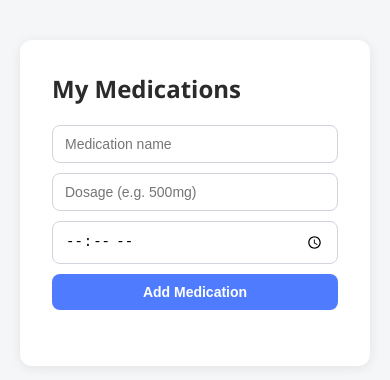
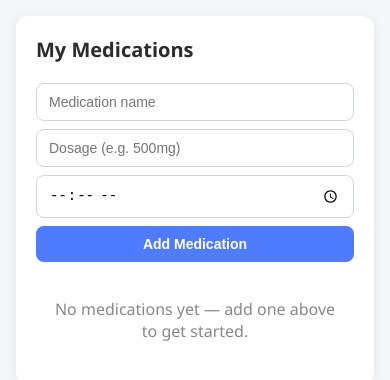
Before and after one commit to sesettymythri/medicine-tracker, a plain HTML site: page index.html in a window 390 px wide. Drawn offline with Linux system fonts and the light colour scheme.

Commit message:
Add PWA support

```diff
--- a/index.html
+++ b/index.html
@@ -4,6 +4,8 @@
   <meta charset="UTF-8">
   <title>Medication Tracker</title>
   <link rel="stylesheet" href="style.css">
+  <link rel="manifest" href="manifest.json">
+  <meta name="theme-color" content="#4f7cff">
 </head>
 <body>
 
--- a/script.js
+++ b/script.js
@@ -59,11 +59,27 @@ async function checkInteractions(newDrugName, existingDrugNames) {
   return warnings;
 }
 
-// Renders the full list on screen based on the 'medications' array
 function renderList() {
   medList.innerHTML = '';
 
-  medications.forEach(function(med, index) {
+  // Show a friendly message if there are no medications yet
+  if (medications.length === 0) {
+    const emptyMessage = document.createElement('li');
+    emptyMessage.textContent = 'No medications yet — add one above to get started.';
+    emptyMessage.style.color = '#888';
+    emptyMessage.style.textAlign = 'center';
+    emptyMessage.style.border = 'none';
+    medList.appendChild(emptyMessage);
+    return;
+  }
+
+  // Sort a COPY of the array by time (earliest first)
+  const sortedMedications = [...medications].sort(function(a, b) {
+    return (a.time || '').localeCompare(b.time || '');
+  });
+
+  sortedMedications.forEach(function(med) {
+    const index = medications.indexOf(med);
     const listItem = document.createElement('li');
 
     if (med.editing) {
--- a/style.css
+++ b/style.css
@@ -139,3 +139,40 @@ h1 {
   background-color: #e5e5e5;
   color: #333;
 }
+/* Mobile responsiveness */
+@media (max-width: 480px) {
+  body {
+    padding: 16px;
+  }
+
+  .container {
+    padding: 20px;
+  }
+
+  h1 {
+    font-size: 20px;
+  }
+
+  #med-form {
+    gap: 8px;
+  }
+
+  #med-list li {
+    flex-direction: column;
+    align-items: flex-start;
+    gap: 8px;
+  }
+
+  #med-list li button {
+    width: 100%;
+    padding: 10px;
+  }
+
+  .warning-actions {
+    flex-direction: column;
+  }
+
+  .warning-actions button {
+    width: 100%;
+  }
+}
```
Also changed, not shown: icon-192.png (added), icon-512.png (added), manifest.json (added).
